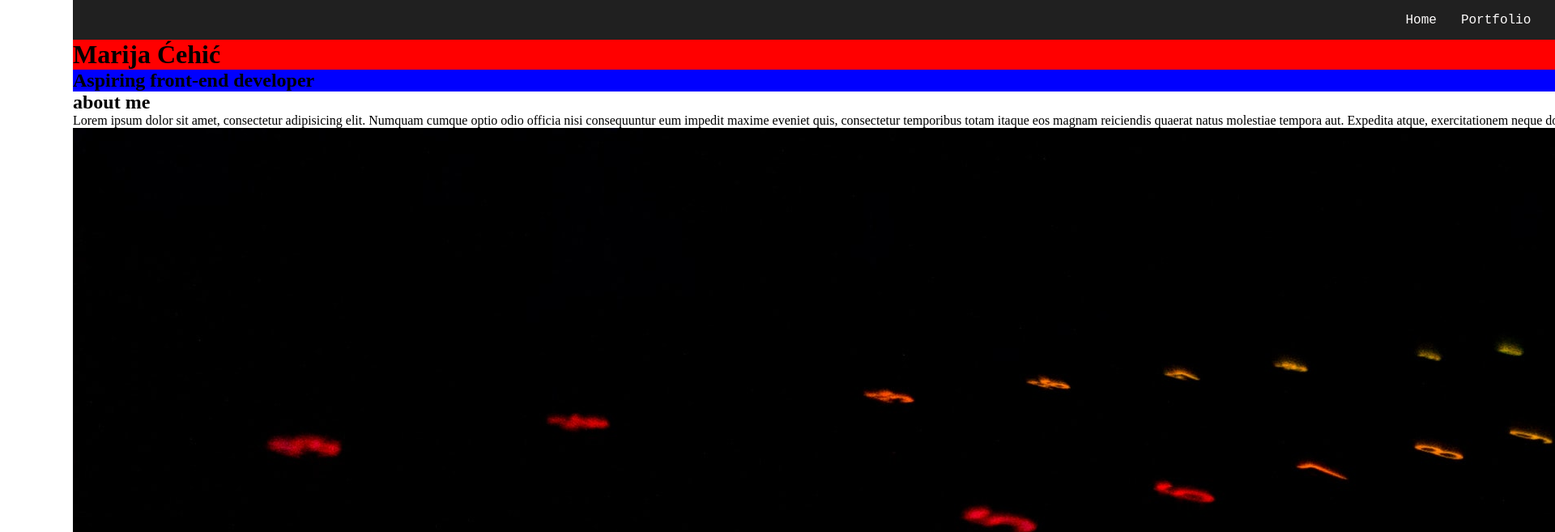
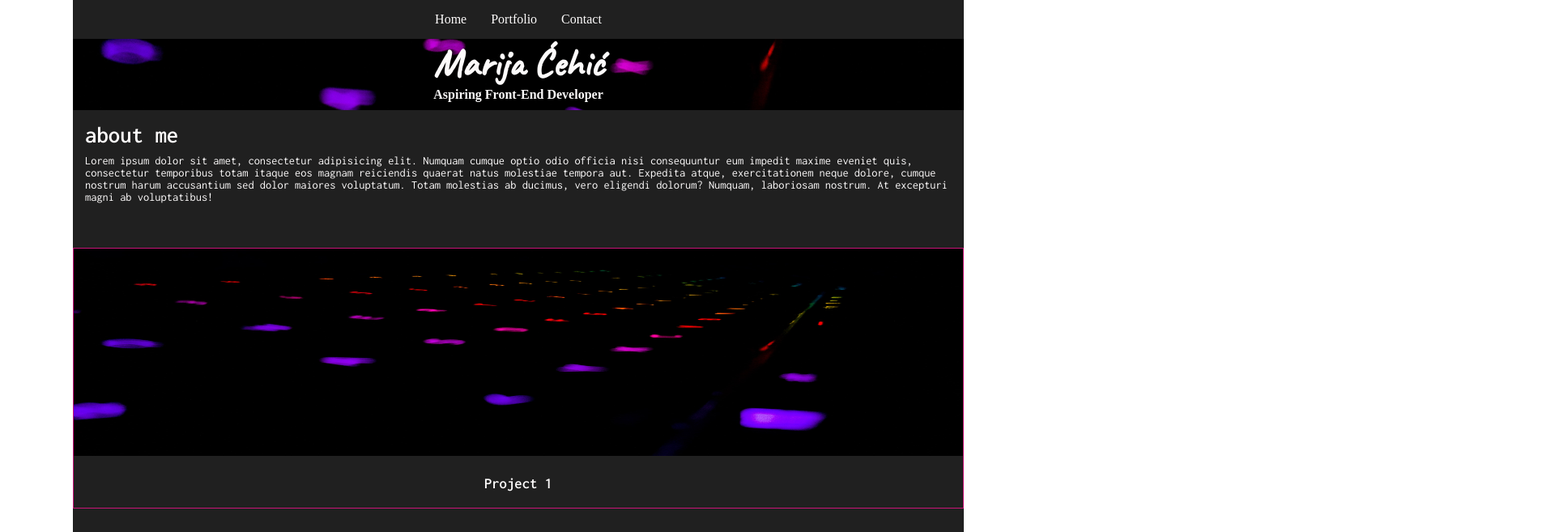
Before and after one commit to cehicm/cehicm.github.io, a plain HTML site: page index.html in a window 1280 px wide. Shown: the top 657 px of the page at 81% size, 1920 px wide, since content can reach past the window. Drawn offline with Linux system fonts and the light colour scheme; a web font is replaced by a local one.

Commit message:
finished most html, missinf footer icons

```diff
--- a/css/style.css
+++ b/css/style.css
@@ -1,26 +1,3 @@
-@font-face {
-  font-family: "Raleway-ExtraBold";
-  src: url("/fonts/Raleway-ExtraBold.ttf");
-  font-weight: bold;
-}
-
-@font-face {
-  font-family: "Raleway-Regular";
-  src: url("/fonts/Raleway-Regular.ttf");
-  font-weight: normal;
-}
-
-@font-face {
-  font-family: "Raleway-Thin";
-  src: url("/fonts/Raleway-Thin.ttf");
-  font-weight: lighter;
-}
-
-@font-face {
-  font-family: "Roboto-Mono";
-  src: url("/fonts/RobotoMono-Regular.ttf");
-}
-
 .page_container {
   max-width: 1100px;
   margin: 0 auto;
@@ -36,6 +13,7 @@
 .page_container {
   display: -ms-grid;
   display: grid;
+  background-color: #202020;
 }
 
 .page_container nav {
@@ -68,18 +46,80 @@
 }
 
 .page_container nav a {
-  font-family: "Raleway-Regular", "Courier New", monospace;
   color: #fdfbfb;
   text-decoration: none;
 }
 
 .page_container .main_heading {
-  background-color: red;
-  background-image: url(https://giphy.com/gifs/LoD35wNjb0EXR8Hfh3/html5) no-repeat center center fixed;
+  background-image: url(/cehicm.github.io/images/header-background-img.jpg);
   background-size: cover;
+  background-position: center;
+  background-repeat: no-repeat;
+  color: #fdfbfb;
+  text-align: center;
+  height: 11vh;
+}
+
+.page_container .main_heading h1 {
+  font-family: "Caveat", cursive;
+  font-size: 3rem;
+  padding: 0 20px;
 }
 
 .page_container .main_heading_slogan {
-  background-color: blue;
+  font-size: 1rem;
+  text-transform: capitalize;
+}
+
+.page_container .about_me {
+  color: #fdfbfb;
+  padding: 15px 15px;
+}
+
+.page_container .about_me_text {
+  font-family: "Inconsolata", monospace;
+  text-align: left;
+  font-size: 0.9rem;
+}
+
+.page_container .about_me h2 {
+  font-family: "Inconsolata", monospace;
+  font-size: 1.8rem;
+  margin-bottom: 10px;
+}
+
+.page_container .portfolio_section {
+  display: -ms-grid;
+  display: grid;
+}
+
+.page_container .portfolio_section img {
+  width: 100%;
+  height: 32vh;
+}
+
+.page_container .portfolio_section .single_project {
+  -webkit-box-align: center;
+      -ms-flex-align: center;
+          align-items: center;
+  border: 1px solid #c91477;
+  margin-top: 40px;
+}
+
+.page_container .portfolio_section .single_project .section_title {
+  text-align: center;
+  color: #fdfbfb;
+  font-family: "Inconsolata", monospace;
+  padding: 20px;
+}
+
+.page_container footer {
+  display: -ms-grid;
+  display: grid;
+}
+
+.page_container footer a {
+  text-decoration: none;
+  color: #fdfbfb;
 }
 /*# sourceMappingURL=style.css.map */
--- a/index.html
+++ b/index.html
@@ -10,7 +10,7 @@
     <meta http-equiv="X-UA-Compatible" content="IE=edge,chrome=1" />
     <meta name="format-detection" content="telephone=no" />
     <title>Marija Ćehić</title>
-    <link rel="stylesheet" href="/css/style.css" />
+    <link rel="stylesheet" href="/cehicm.github.io/css/style.css" />
   </head>
   <body>
     <div class="page_container">
@@ -84,17 +84,14 @@
 
 
 <footer id="footer">
-  <div class="footer-content">
-    <ul class="social">
+    <ul>
       <li class="email"><a href="#">Email</a></li>
-      <li class="facebook"><a href="#">Facebook</a></li>
-      <li class="google"><a href="#">Google+</a></li>
-      <li class="twitter"><a href="#">Twitter</a></li>
-      <li class="pinterest"><a href="#">Pinterest</a></li>
+      <li class="github"><a href="#">GitHub</a></li>
+
     </ul>
-    <p class="copy">Copyright 2021 Ćehić Marija. All rights reserved.</p>
-  </div>
+
 </footer>
+<p class="copy">Copyright 2021 Ćehić Marija. All rights reserved.</p>
     </div>
   </div>
 
```
Also changed, not shown: 1 other file.
